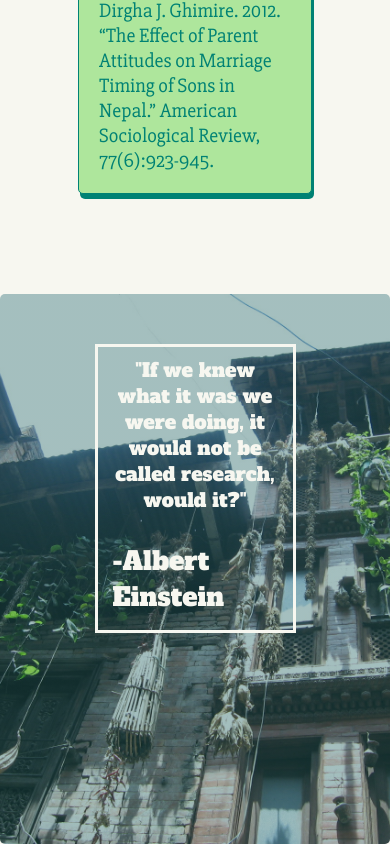
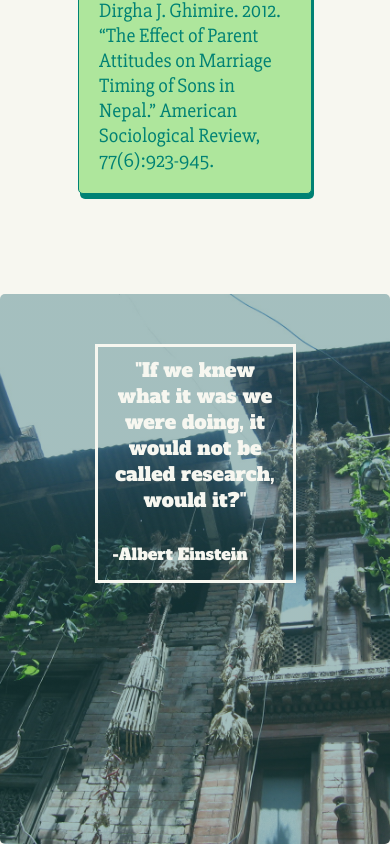
Before and after one commit to emilyjennings/elyse-portfolio, a React (Create React App) app: page /research in a window 390 px wide. Shown: the part 2381-3225 px from the top of the page. Built offline with nearby package versions, Linux system fonts and the light colour scheme.

Commit message:
some styling

```diff
--- a/src/App.css
+++ b/src/App.css
@@ -342,14 +342,13 @@ form {
   }
 
   .quote {
-    font-size: 1.6em;
+    font-size: 1.2em;
     text-align: center;
     margin: auto;
   }
 
-  .quote {
-    font-size: 1.2em;
-    text-align: center;
+  .author {
+    font-size: 1em
   }
 
   .footer-img {
--- a/src/components/Contact.js
+++ b/src/components/Contact.js
@@ -35,6 +35,9 @@ export default class Contact extends Component {
   changeFooter = () => {
     $('.quote').text('"Research is formalized curiosity. It is poking and prying with a purpose."')
     $('.author').text('-Zora Neale Hurston')
+    $('.footer-img').css({
+      "background-image": "url('../src/components/img/attachments/Nepal 2009 504.JPG')"
+    })
   }
 
   componentDidMount(){
```
